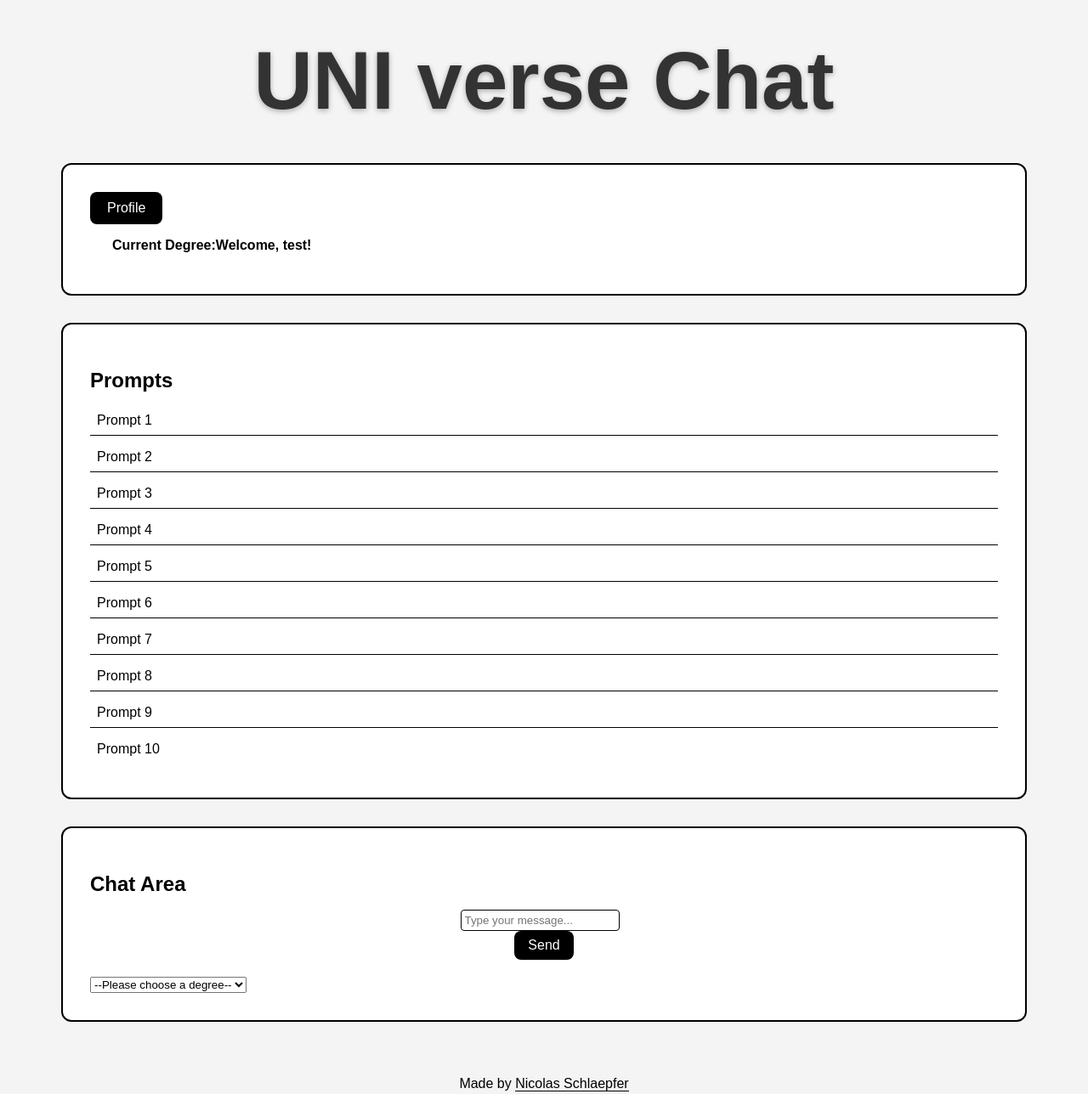
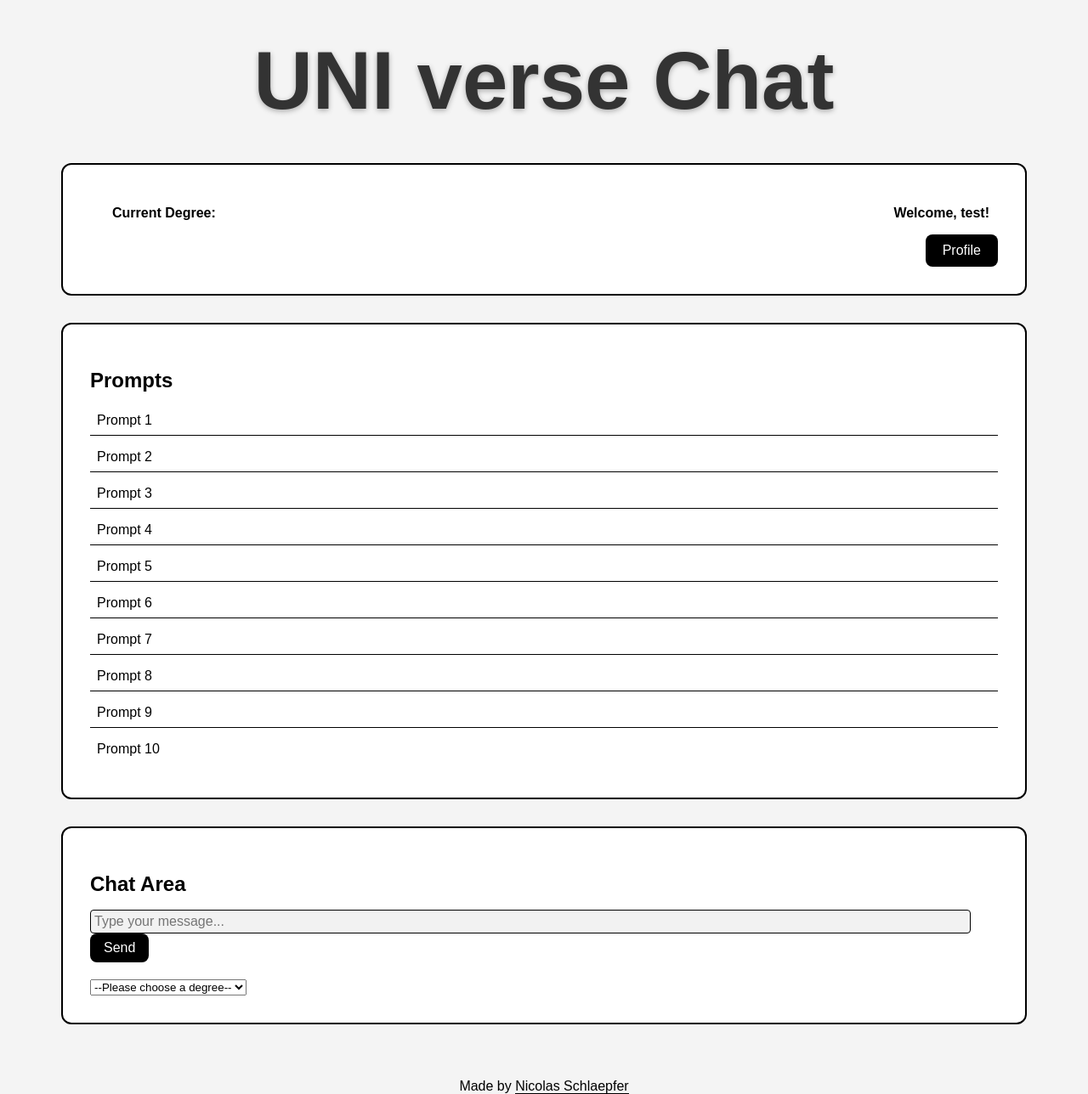
Before and after one commit to nschlaepfer/UNIverseCHAT, a React (Create React App) app: page /home in a window 1280 px wide. Shown: the whole page at 85% size. Built offline with nearby package versions, Linux system fonts and the light colour scheme.

Commit message:
UI fixes

```diff
--- a/src/AccountCreation.css
+++ b/src/AccountCreation.css
@@ -4,8 +4,8 @@
     align-items: center;
     height: 100vh;
     background: linear-gradient(to right, #00b2dd, #3e82f7);
-    animation: background-animation 10s ease-in-out infinite;
-    flex-wrap: nowarp;
+    animation: background-animation 5s ease-in-out infinite;
+
     flex-direction: column;
 
   }
@@ -34,7 +34,7 @@
   .account-creation-title {
     font-size: 24px;
     margin-bottom: 20px;
-    animation: title-animation 2s ease-in-out;
+    animation: title-animation 1s ease-in-out;
   }
 
   @keyframes title-animation {
@@ -120,6 +120,7 @@
     flex-direction: column;
   }
 
+
   @keyframes move-text-art {
     0% {
       transform: translateY(0);
--- a/src/AccountCreation.js
+++ b/src/AccountCreation.js
@@ -70,13 +70,13 @@ function AccountCreation() {
 
       <form className="account-creation-form" onSubmit={handleSubmit}>
         <h2 className="account-creation-title">Create an Account</h2>
-        <div className="form-group">
+        <div className="account-creation-froms">
           <label className="account-creation-label" htmlFor="username">
             Username:
           </label>
           <input
             className="login-input form-fade-in"
-            type="text"
+            type="username"
             id="username"
             name="username"
             value={formData.username}
@@ -84,7 +84,7 @@ function AccountCreation() {
             required
           />
         </div>
-        <div className="form-group">
+        <div className="form2-group">
           <label className="account-creation-label" htmlFor="password">
             Password:
           </label>
@@ -98,7 +98,7 @@ function AccountCreation() {
             required
           />
         </div>
-        <div className="form-group">
+        <div className="form2-group">
           <label className="account-creation-label" htmlFor="degree">
             Degree:
           </label>
--- a/src/HomePage.css
+++ b/src/HomePage.css
@@ -38,6 +38,7 @@ body {
     display: flex;
     justify-content: space-between;
     align-items: center;
+    flex-direction: row-reverse;
 }
 
 .profile-section button {
@@ -57,7 +58,7 @@ body {
 .welcome-section {
     display: flex;
     flex-direction: column;
-    align-items: flex-start;
+
     margin-left: 1rem;
     font-weight: bold; /* Make the text bold */
     font-size: 1rem; /* Increase the font size */
@@ -109,10 +110,11 @@ body {
     margin-bottom: 0.5rem;
 }
 
-form {
+.form {
     display: flex;
-    align-items: center;
-    flex-direction: column;
+    align-items: stretch;
+    flex-direction: row;
+    flex-wrap:  nowrap;
 }
 
 input[type='text'] {
--- a/src/HomePage.js
+++ b/src/HomePage.js
@@ -2,6 +2,7 @@ import React, { useState } from 'react';
 import './HomePage.css';
 import { useNavigate } from 'react-router-dom';
 import Title from './Title';
+import './App.css';
 
 function HomePage(props) {
     const [message, setMessage] = useState('');
@@ -48,17 +49,18 @@ function HomePage(props) {
             <Title />
             <header className="HomePage-header">
                 <div className="profile-container">
+                <div className="welcome-section">
+                        <div className="container-user">
+                            <p class="left-text">Current Degree: {selectedDegree}</p>
+                            <p class="right-text">Welcome, {username}!</p>
+                        </div>
+                    </div>
                     <div className="profile-section">
                         <button className="profile-button" onClick={handleProfileClick}>
                             Profile
                         </button>
                     </div>
-                    <div className="welcome-section">
-                        <div className="container-user">
-                            <p class="left-text">Current Degree: {selectedDegree}</p>
-                            <p class="right-text">Welcome, {username}!</p>
-                        </div>
-                    </div>
+
                 </div>
                 <div className="prompt-section">
                     <h2>Prompts</h2>
@@ -68,6 +70,7 @@ function HomePage(props) {
                         </div>
                     ))}
                 </div>
+
                 <div className="chat-section">
                     <h2>Chat Area</h2>
                     <ul>
@@ -81,7 +84,7 @@ function HomePage(props) {
                             placeholder="Type your message..."
                             value={message}
                             onChange={(e) => setMessage(e.target.value)}
-                            className="chat-input"
+                            className="login-input fade-in"
                         />
                         <button type="submit" className="chat-send-button">
                             Send
```
